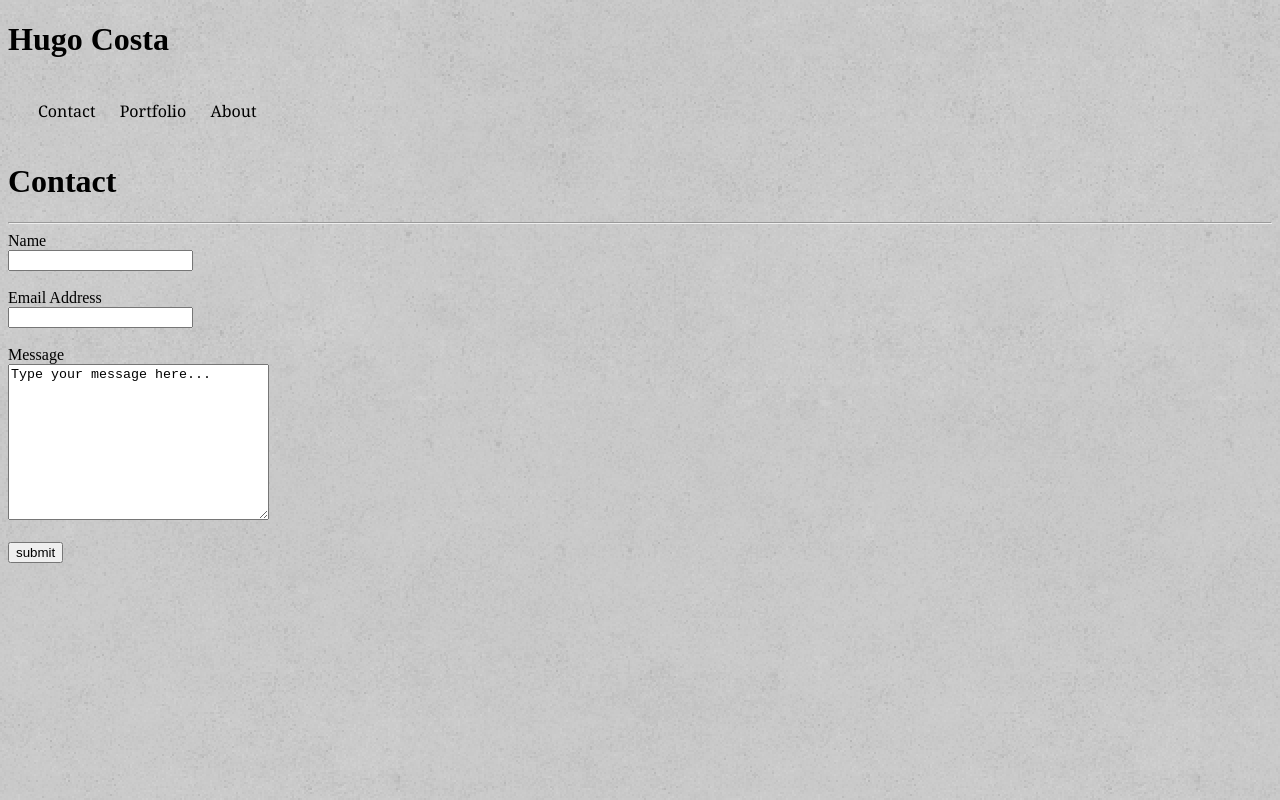
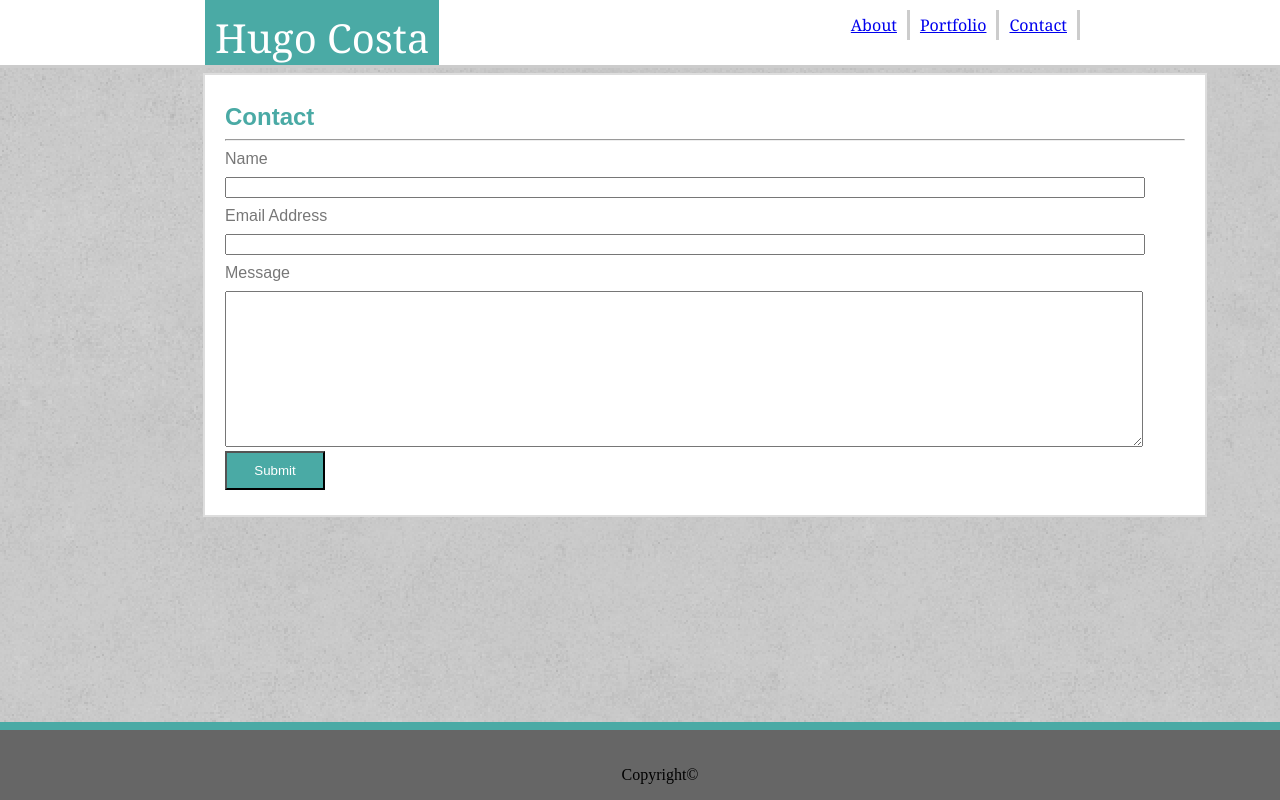
Before and after one commit to gohucosta23/Basic-Portfolio, a plain HTML site: page contact.html in a window 1280 px wide. Drawn offline with Linux system fonts and the light colour scheme; files whose address does not match are found by name.

Commit message:
updating files with css and pics

```diff
--- a/assets/css/style.css
+++ b/assets/css/style.css
@@ -5,19 +5,24 @@ header {
     width: 100%;
     background-color:#ffffff;
     border-bottom: #cccccc solid 3px;
+    color: white;
+    height: fit-content;
+    z-index: 1;
 }
 body {
     background-image: url(../images/mooning_@2X.png);
+    overflow: scroll;
 }
 #h1{
-    margin-left: 150px;
+    margin-left: 165px;
     font-size: 40px;
     background-color: #4aaaa5;
+    padding: 10px;
 }
 ul {
     list-style-type: none;
     margin: 0;
-    padding: 20px;
+    padding-top: 10px;
     overflow: hidden;
     font-family: 'Georgia', Times, Times New Roman, serif;
 }
@@ -29,15 +34,15 @@ li {
 
 a {
     position: relative;
+    right: 200px;
     float: right;
-    padding: 1px 60px;
-    right: 100px;
-    border-right:solid #cccccc 3px;
+    padding: 10px;
+    border-right: solid 3px #cccccc;
+    line-height: 10px;
+
 
 }
-#about {
-    border-right: 0px;
-}
+
     h2{
     color: #4aaaa5;
 }
@@ -72,3 +77,49 @@ footer {
     padding-bottom: 0;
 
 }
+
+
+.mover {
+    position: relative;
+    background: #fff;
+    width: 960px;
+    border: solid 2px #ddd;
+    font-family: 'Arial', 'Helvetica Neue', Helvetica, sans-serif;
+    color: #777777;
+    width: 960px;
+    margin-left: 195px;
+    margin-top: -75px;
+    padding: 20px;
+    height: 400px;
+    line-height: 25%;
+
+}
+button {
+    background-color: #4aaaa5;
+    color: #fff;
+    padding: 10px;
+    width: 100px;
+}
+input {
+    width: 95%;
+}
+textarea {
+    width: 95%;
+}
+.port {
+    position: relative;
+    background: #fff;
+    width: 960px;
+    border: solid 2px #ddd;
+    font-family: 'Arial', 'Helvetica Neue', Helvetica, sans-serif;
+    color: #777777;
+    width: 960px;
+    margin-left: 195px;
+    margin-top: -65px;
+    padding: 20px;
+    height: 400px;
+    line-height: 25%;
+}
+.pics {
+    padding: 50px;
+}
--- a/contact.html
+++ b/contact.html
@@ -1,34 +1,45 @@
 <!DOCTYPE html>
 <html lang="en">
+
 <head>
     <meta charset="UTF-8">
     <meta name="viewport" content="width=device-width, initial-scale=1.0">
     <meta http-equiv="X-UA-Compatible" content="ie=edge">
-    <title>Portfolio</title>
+    <title>Contact</title>
     <link rel="stylesheet" type="text/css" href="C:\Users\Hugo\Basic-Portfolio\assets\css\style.css">
 </head>
+
 <body>
-    <h1>Hugo Costa</h1>
-    <ul>
-        <li><a href="file:///C:/Users/Hugo/Basic-Portfolio/contact.html"></a>Contact</li>
-        <li><a href="file:///C:/Users/Hugo/Basic-Portfolio/portfolio.html"></a>Portfolio</li>
-        <li><a href="file:///C:/Users/Hugo/Basic-Portfolio/index.html"></a>About</li>
-    </ul>
-    <h1>Contact</h1>
+    <header>
+        <ul>
+            <li id="h1">Hugo Costa</li>
+            <li><a href="file:///C:/Users/Hugo/Basic-Portfolio/contact.html">Contact</a></li>
+            <li><a href="file:///C:/Users/Hugo/Basic-Portfolio/portfolio.html">Portfolio</a></li>
+            <li><a href="file:///C:/Users/Hugo/Basic-Portfolio/index.html">About</a></li>
+        </ul>
+    </header>
+
+
     <hr>
 
     <form>
-        Name <br>
-        <input type="Name" name="name" required>
-        <br><br>
-        Email Address <br>
-        <input type="Email" name="email" required>
-        <br><br>
-        Message <br>
-        <textarea name="message" rows="10" cols="30">Type your message here...</textarea>
-        <br><br>
-        <input type="Submit" value="submit">
+       <div class="mover">
+        <h2>Contact</h2>
+        <hr>
+            <p>Name</p>
+            <input type="Name" name="name" required>
+            <p>Email Address</p>
+            <input type="Email" name="email" required>
+            <p>Message</p>
+            <textarea name="message" rows="10" cols="90"></textarea>
+            <br><br>
+            <button>Submit</button>
+        </div>
     </form>
+    <footer>
+        <p>Copyright&#169</p>
+    </footer>
 
 </body>
+
 </html>
--- a/portfolio.html
+++ b/portfolio.html
@@ -4,21 +4,32 @@
     <meta charset="UTF-8">
     <meta name="viewport" content="width=device-width, initial-scale=1.0">
     <meta http-equiv="X-UA-Compatible" content="ie=edge">
+    <link rel="stylesheet" href="assets/css/style.css">
     <title>Portfolio</title>
 </head>
 <body>
-    <h1>Hugo Costa</h1>
+    <header>
     <ul>
-        <li><a href="file:///C:/Users/Hugo/Basic-Portfolio/contact.html"></a>Contact</li>
-        <li><a href="file:///C:/Users/Hugo/Basic-Portfolio/portfolio.html"></a>Portfolio</li>
-        <li><a href="file:///C:/Users/Hugo/Basic-Portfolio/index.html"></a>About</li>
+        <li id="h1">Hugo Costa</li>
+        <li><a href="file:///C:/Users/Hugo/Basic-Portfolio/contact.html">Contact</a></li>
+        <li><a href="file:///C:/Users/Hugo/Basic-Portfolio/portfolio.html">Portfolio</a></li>
+        <li><a href="file:///C:/Users/Hugo/Basic-Portfolio/index.html">About</a></li>
     </ul>
+    </header>
+    <div class="port">
+    <h2>Portfolio</h2>
+    <hr>
     <ul>
-        <li><img src="C:\Users\Hugo\Basic-Portfolio\assets\images\IMG_5.jpg" alt="paodeacucar.jpg" width="220px" height="170px">    </li>
-        <li><img src="C:\Users\Hugo\Basic-Portfolio\assets\images\IMG1.jpg" alt="paodeacucar.jpg" width="220px" height="170px"> </li>
-        <li><img src="C:\Users\Hugo\Basic-Portfolio\assets\images\IMG2.jpg" alt="paodeacucar.jpg" width="200px" height="170px"> </li>
-        <li><img src="C:\Users\Hugo\Basic-Portfolio\assets\images\IMG3.jpg" alt="paodeacucar.jpg" width="220px" height="170px"> </li>
-        <li><img src="C:\Users\Hugo\Basic-Portfolio\assets\images\IMG4.jpg" alt="paodeacucar.jpg" width="220px" height="170px"></li>
+        <li><img class="pics" src="https://place-hold.it/400x400/grey" alt="Placeholder" width="220px" height="170px"></li>
+        <li><img class="pics" src="https://place-hold.it/400x400/grey" alt="Placeholder" width="220px" height="170px"></li>
+        <li><img class="pics" src="https://place-hold.it/400x400/grey" alt="Placeholder" width="220px" height="170px"></li>
+        <li><img class="pics" src="https://place-hold.it/300x500" alt="Placeholder" width="220px" height="170px"></li>
+        <li><img class="pics" src="https://place-hold.it/300x500" alt="Placeholder" width="220px" height="170px"></li>
+
     </ul>
+</div>
+<footer>
+    <p>Copyright&#169</p>
+</footer>
 </body>
 </html>
```
Also changed, not shown: index.html (+2 -2 lines).
